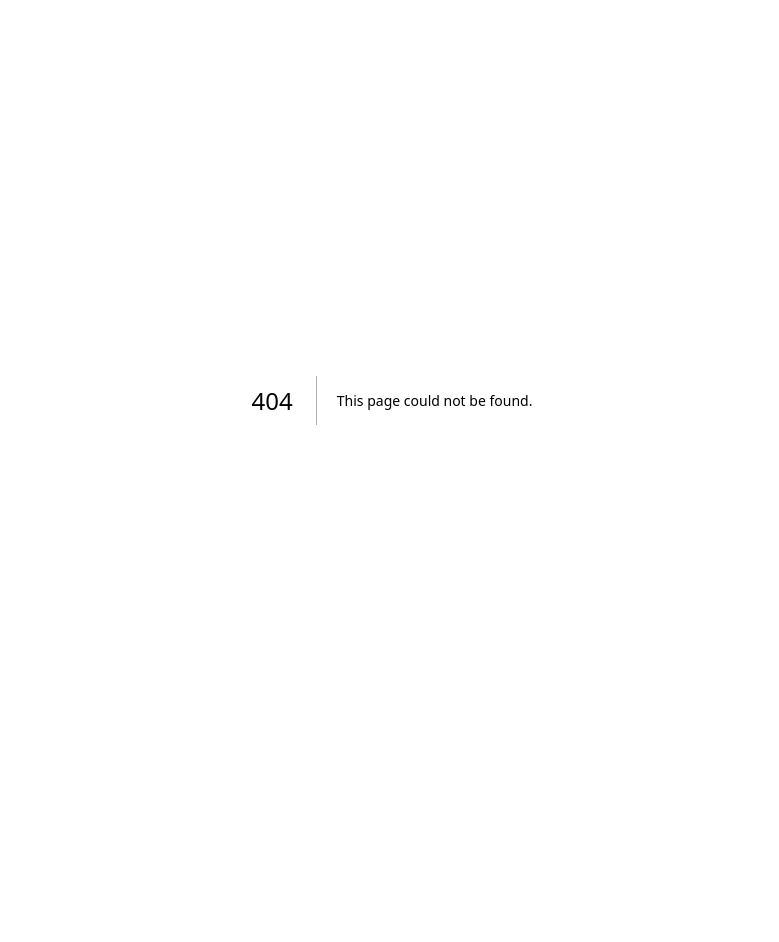
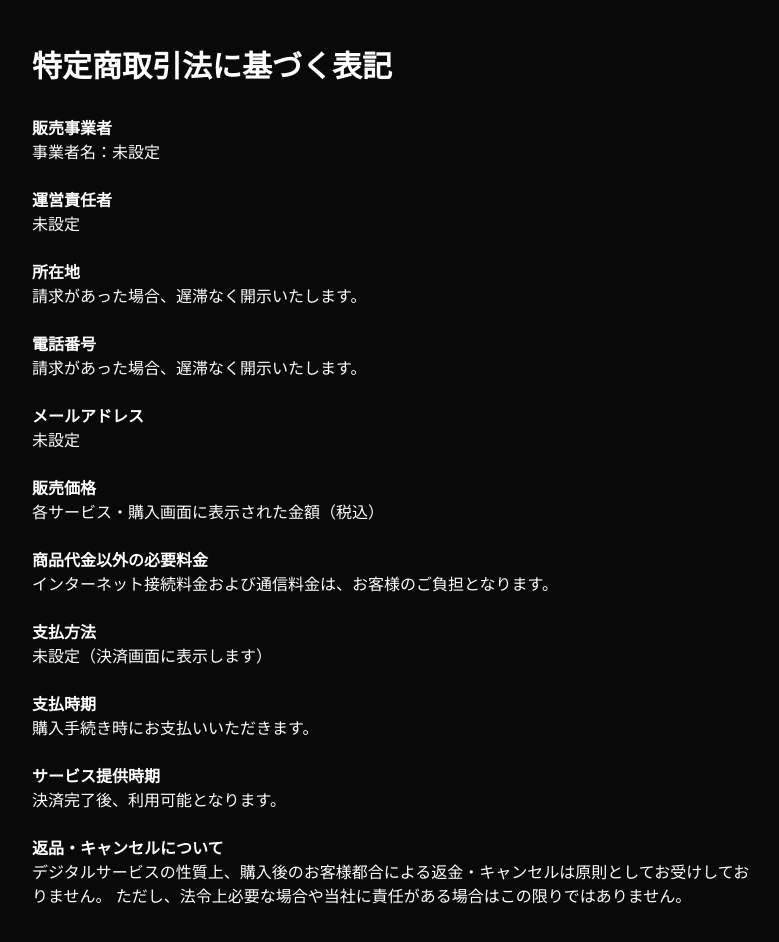
Before and after one commit to nkcleankazu-ai/Rintei-Keirin, a Next.js app: page /tokushoho in a window 1280 px wide. Before the commit this address had no page. Shown: the top 942 px of the page, without its empty margins (248-1027 px from the left). Before the commit the page ends 800 px from the top, so only its background shows below. Built offline with nearby package versions, Linux system fonts and the light colour scheme.

Commit message:
Create TokushohoPage component for legal display

```diff
--- /dev/null
+++ b/src/app/tokushoho/page.tsx
@@ -0,0 +1,69 @@
+export default function TokushohoPage() {
+  return (
+    <main className="mx-auto max-w-3xl px-6 py-12">
+      <h1 className="mb-8 text-3xl font-bold">
+        特定商取引法に基づく表記
+      </h1>
+
+      <div className="space-y-6">
+        <section>
+          <h2 className="font-bold">販売事業者</h2>
+          <p>事業者名：未設定</p>
+        </section>
+
+        <section>
+          <h2 className="font-bold">運営責任者</h2>
+          <p>未設定</p>
+        </section>
+
+        <section>
+          <h2 className="font-bold">所在地</h2>
+          <p>請求があった場合、遅滞なく開示いたします。</p>
+        </section>
+
+        <section>
+          <h2 className="font-bold">電話番号</h2>
+          <p>請求があった場合、遅滞なく開示いたします。</p>
+        </section>
+
+        <section>
+          <h2 className="font-bold">メールアドレス</h2>
+          <p>未設定</p>
+        </section>
+
+        <section>
+          <h2 className="font-bold">販売価格</h2>
+          <p>各サービス・購入画面に表示された金額（税込）</p>
+        </section>
+
+        <section>
+          <h2 className="font-bold">商品代金以外の必要料金</h2>
+          <p>インターネット接続料金および通信料金は、お客様のご負担となります。</p>
+        </section>
+
+        <section>
+          <h2 className="font-bold">支払方法</h2>
+          <p>未設定（決済画面に表示します）</p>
+        </section>
+
+        <section>
+          <h2 className="font-bold">支払時期</h2>
+          <p>購入手続き時にお支払いいただきます。</p>
+        </section>
+
+        <section>
+          <h2 className="font-bold">サービス提供時期</h2>
+          <p>決済完了後、利用可能となります。</p>
+        </section>
+
+        <section>
+          <h2 className="font-bold">返品・キャンセルについて</h2>
+          <p>
+            デジタルサービスの性質上、購入後のお客様都合による返金・キャンセルは原則としてお受けしておりません。
+            ただし、法令上必要な場合や当社に責任がある場合はこの限りではありません。
+          </p>
+        </section>
+      </div>
+    </main>
+  );
+}
```
